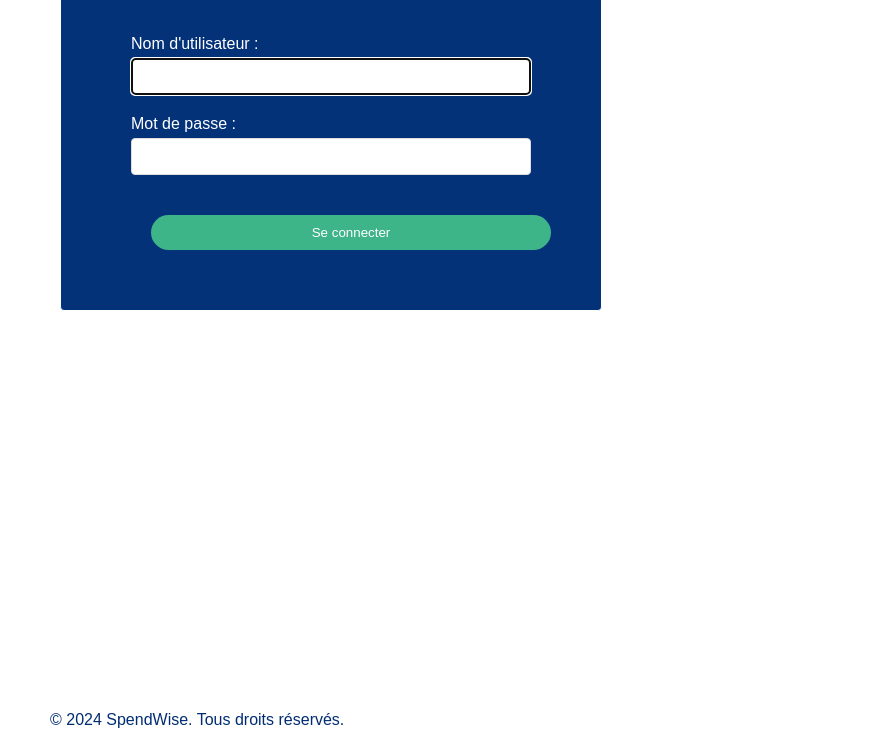
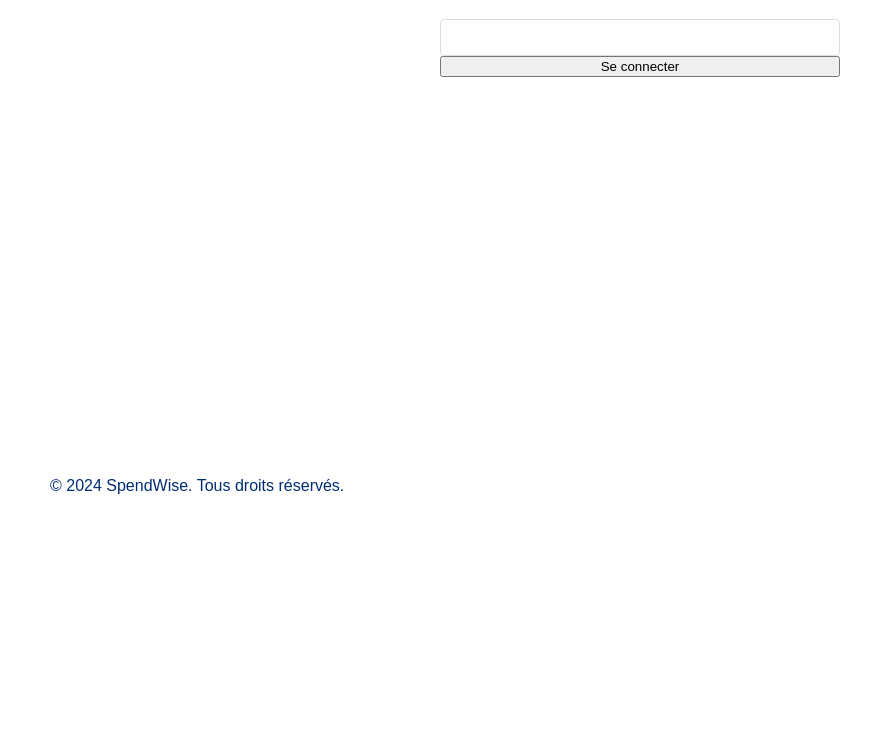
Before and after one commit to mstycone/project-sw, a website: page SpendWise/public/connexion.html in a window 1280 px wide. Shown: the part 202-951 px from the top of the page, without its empty margins (0-882 px from the left). After the commit the page ends 800 px from the top, so only its background shows below. Drawn offline with Linux system fonts and the light colour scheme; files that its build step writes are made by us from their sources.

Commit message:
Supp style connexion&subscribe

```diff
--- a/SpendWise/public/style-sw/style.css
+++ b/SpendWise/public/style-sw/style.css
@@ -73,16 +73,6 @@ h2 {
 
 div h2 {
   text-align: center;
-}
-
-div.connexion {
-  padding: 40px;
-  margin: 100px auto; /* Centre le formulaire verticalement et horizontalement */
-  color: white;
-  background-color: #033279;
-  border: 1px solid white;
-  border-radius: 8px;
-  max-width: 500px; /* Limite la largeur du conteneur du formulaire */
 }
 
 .title-sw-green {
@@ -181,26 +171,13 @@ canvas {
   text-decoration: underline;
 }
 
-button, #subscribe {
-  padding: 10px;
-  background-color: #3EB489;
-  color: white;
-  border: none;
-  border-radius: 4px;
-  width: 100%;
-}
-
-#submit {
-  margin-top: 20px;
-}
-
-#submit:hover, #subscribe:hover, button.connexion:hover {
+button.commencer:hover {
   background-color: white;
   color: #3EB489;
   border: 1px solid #3EB489;
 }
 
-button.connexion {
+button.commencer {
   padding: 10px 10px;
   margin: 20px;
   background-color: #3EB489;
@@ -209,36 +186,13 @@ button.connexion {
   border-radius: 40px;
 }
 
-div.connexion {
-  padding: 20px;
-  margin: 60px 60px;
-  color: white;
-  background-color: #033279;
-  border: 1px solid white;
-  border-radius: 4px;
-}
-
-form.connexion {
-  display: flex;
-  flex-direction: column;
-  max-width: 400px;
-  margin: auto; /* Centre le formulaire horizontalement */
-  padding: 20px;
-  border-radius: 8px; /* Ajoute des coins arrondis */
+div.periode-select>label {
+  color:gray;
 }
 
 label.connexion {
   margin-bottom: 5px; /* Espace entre le label et le champ */
   color: white; /* Couleur des labels */
-}
-
-input.connexion {
-  padding: 10px;
-  margin-bottom: 20px; /* Espace entre les champs de formulaire */
-  border: 1px solid #ddd;
-  border-radius: 4px;
-  width: 100%; /* Assure que l'input prenne toute la largeur du formulaire */
-  box-sizing: border-box; /* Assure que padding et border ne dépassent pas la largeur */
 }
 
 table {
```
